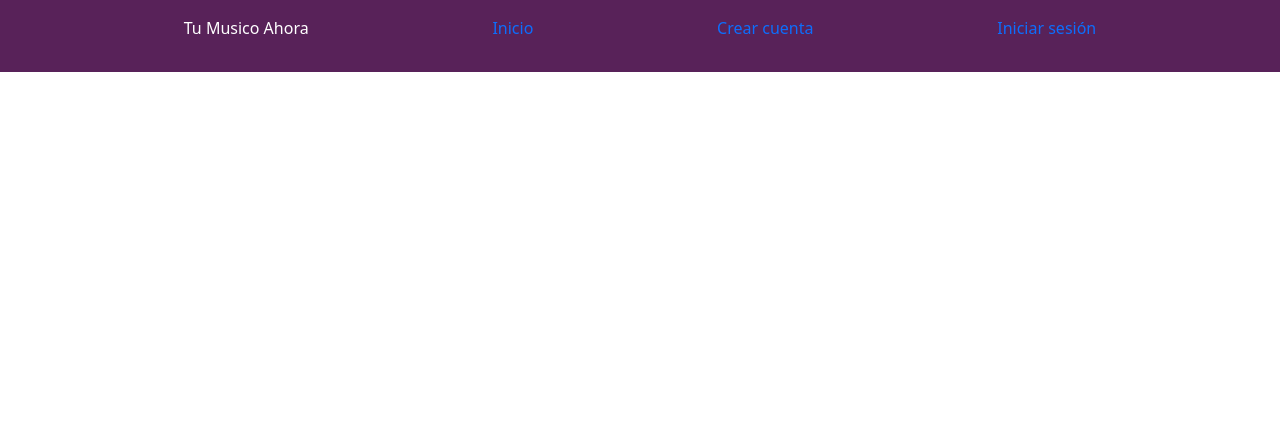
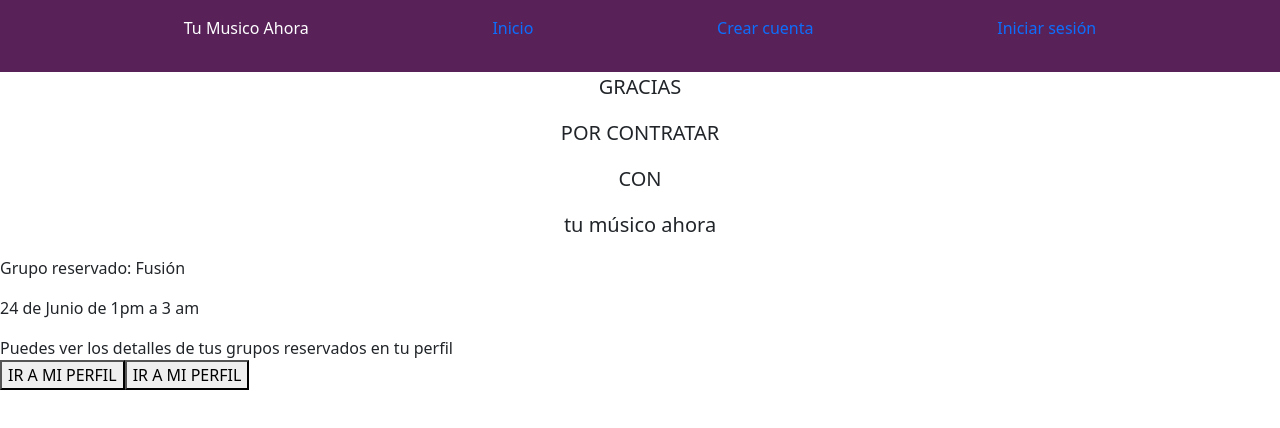
Before and after one commit to Kodemia-MusicApp/MusicApp-FrontEnd, a React (Create React App) app: page /congrats in a window 1280 px wide. Shown: the top 428 px of the page. Built offline with nearby package versions, Linux system fonts and the light colour scheme; no server answers.

Commit message:
1 file modified

```diff
--- a/src/Pages/Congrats/Congrats.jsx
+++ b/src/Pages/Congrats/Congrats.jsx
@@ -7,6 +7,29 @@ export const Congrats = () => {
     return (
         <div>
             <Navbar />
+            <div className="Congrats">
+                <div className="Congrats-container">
+                    <div className="Congrats-content">
+                        <p className="Login-Title">GRACIAS </p>
+                        <p className="Login-Title">POR CONTRATAR</p>
+                        <p className="Login-Title">CON</p>
+                        <p className="Login-Title"> tu músico ahora </p>
+                    </div>
+                    <div>
+                        <p>Grupo reservado: Fusión</p>
+                        <p>24 de Junio de 1pm a 3 am</p>
+                    </div>
+                    <div>
+                        {' '}
+                        Puedes ver los detalles de tus grupos reservados en tu
+                        perfil
+                    </div>
+                </div>
+                <div>
+                    <button>IR A MI PERFIL</button>
+                    <button>IR A MI PERFIL</button>
+                </div>
+            </div>
         </div>
     )
 }
```
